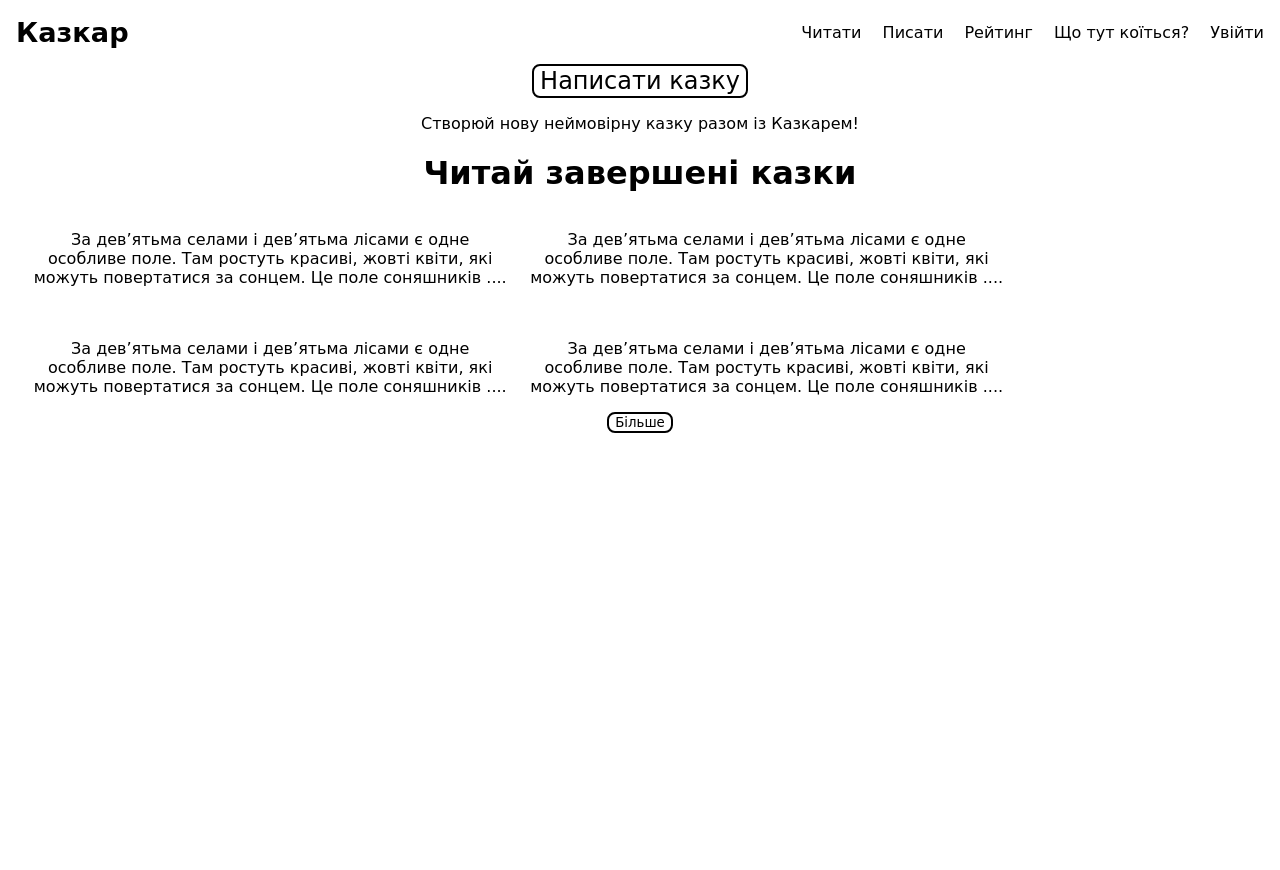
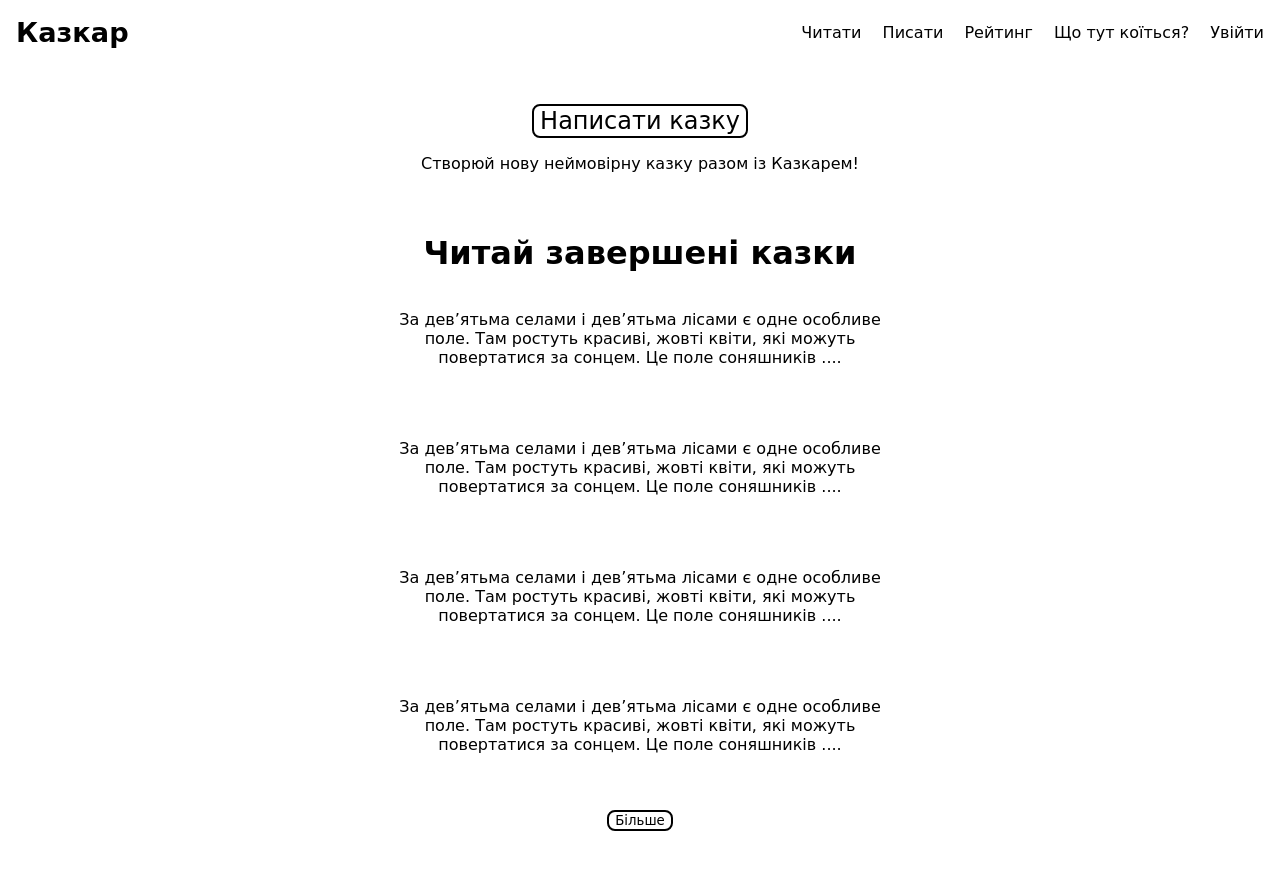
Before and after one commit to OleksiyBodnia/kazkar, a SvelteKit app: page / in a window 1280 px wide. Shown: the top 870 px of the page. Before the commit the page ends 800 px from the top, so only its background shows below. Built offline with nearby package versions, Linux system fonts and the light colour scheme.

Commit message:
finished basic style for main page

```diff
--- a/src/routes/+page.svelte
+++ b/src/routes/+page.svelte
@@ -2,8 +2,7 @@
     import Kazka from '../components/Kazka.svelte';
 </script>
 
-<!-- <h1>Ласкаво просимо до Казкаря</h1> -->
-
+<div class="main-page-div">
     <div class="write-encourage">
         <button>Написати казку</button>
         <p>Створюй нову неймовірну казку разом із Казкарем!</p>
@@ -27,8 +26,19 @@
             </div>
         <button>Більше</button>
     </div>
+</div>
+
 
 <style>
+
+    .main-page-div{
+        padding: 40px 0;
+    }
+
+    .write-encourage{
+        margin: 0 0 20px 0;
+    }
+
     .write-encourage,.read-finished {
         text-align: center;
     }
@@ -38,18 +48,36 @@
     }
 
     .read-finished {
+        margin-top: 40px;
+        display: flex;
+        align-items: center;
+        justify-content: center;
+        flex-direction: column;
     }
 
     .finished-samples {
         width: 80%;
-        display: grid;
-        grid-template-columns: auto auto; /* Two columns */
-        grid-gap: 20px; /* Gap between grid items */
+        /* display: grid;
+        grid-template-columns: auto auto;
+        /* grid-gap: 20px; */
+
+        display: flex;
+        align-items: center;
+        justify-content: center;
+        row-gap: 40px;
+        column-gap: 90px;
+        flex-wrap: wrap;
+        margin-bottom: 40px;
+
     }
+    .finished-samples p{
+        width: 500px;
+    }
+
 
     .finished-samples :hover {
         border-radius: 20px;
-        box-shadow: 0 15px 30px rgba(0, 0, 0, 0.3);
+        box-shadow: 0 5px 20px rgba(0, 0, 0, 0.2);
         transition: all 0.5s ease;
     }
 </style>
```
Lines whose indentation alone changed are shown as unchanged.
